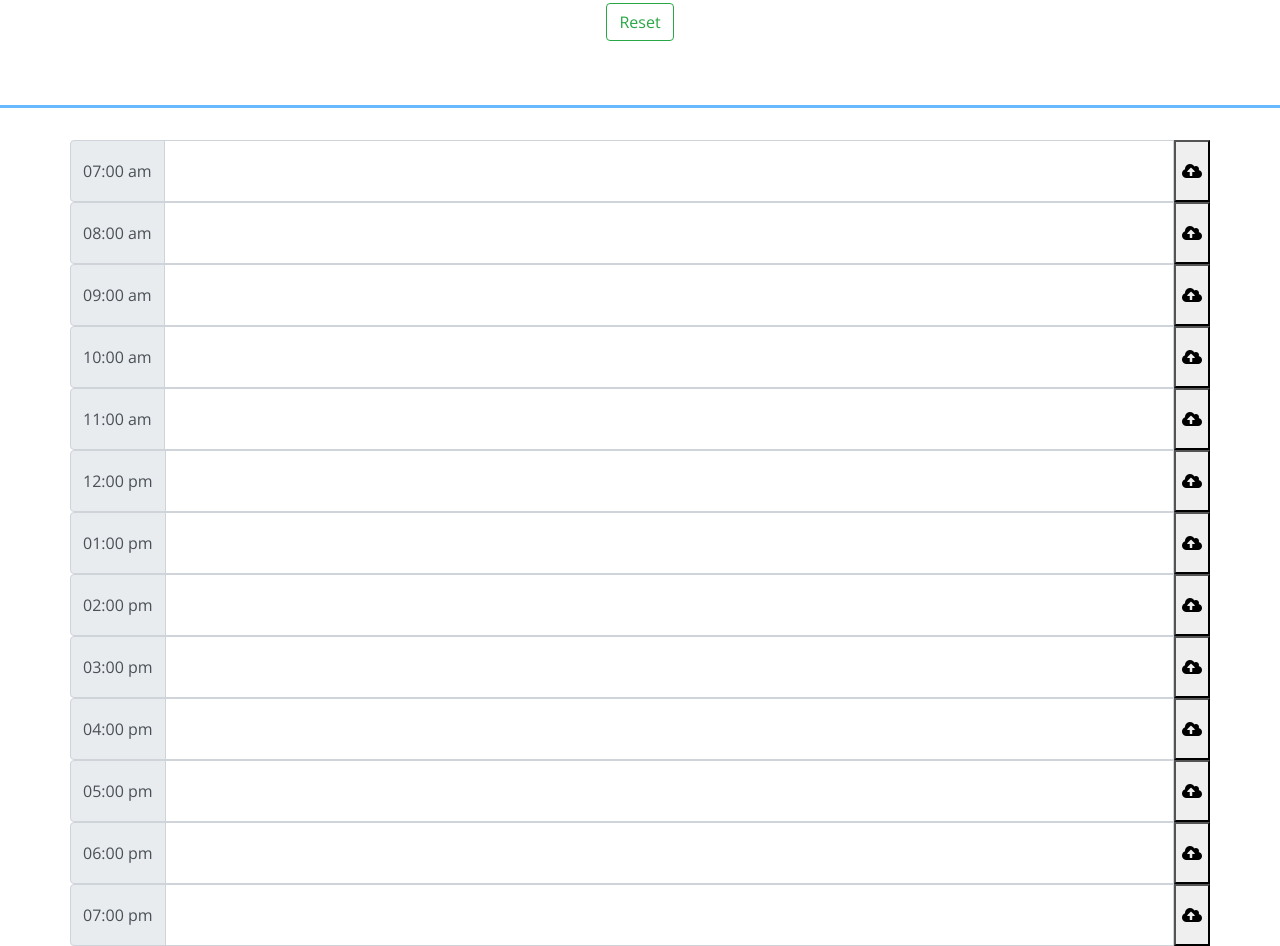
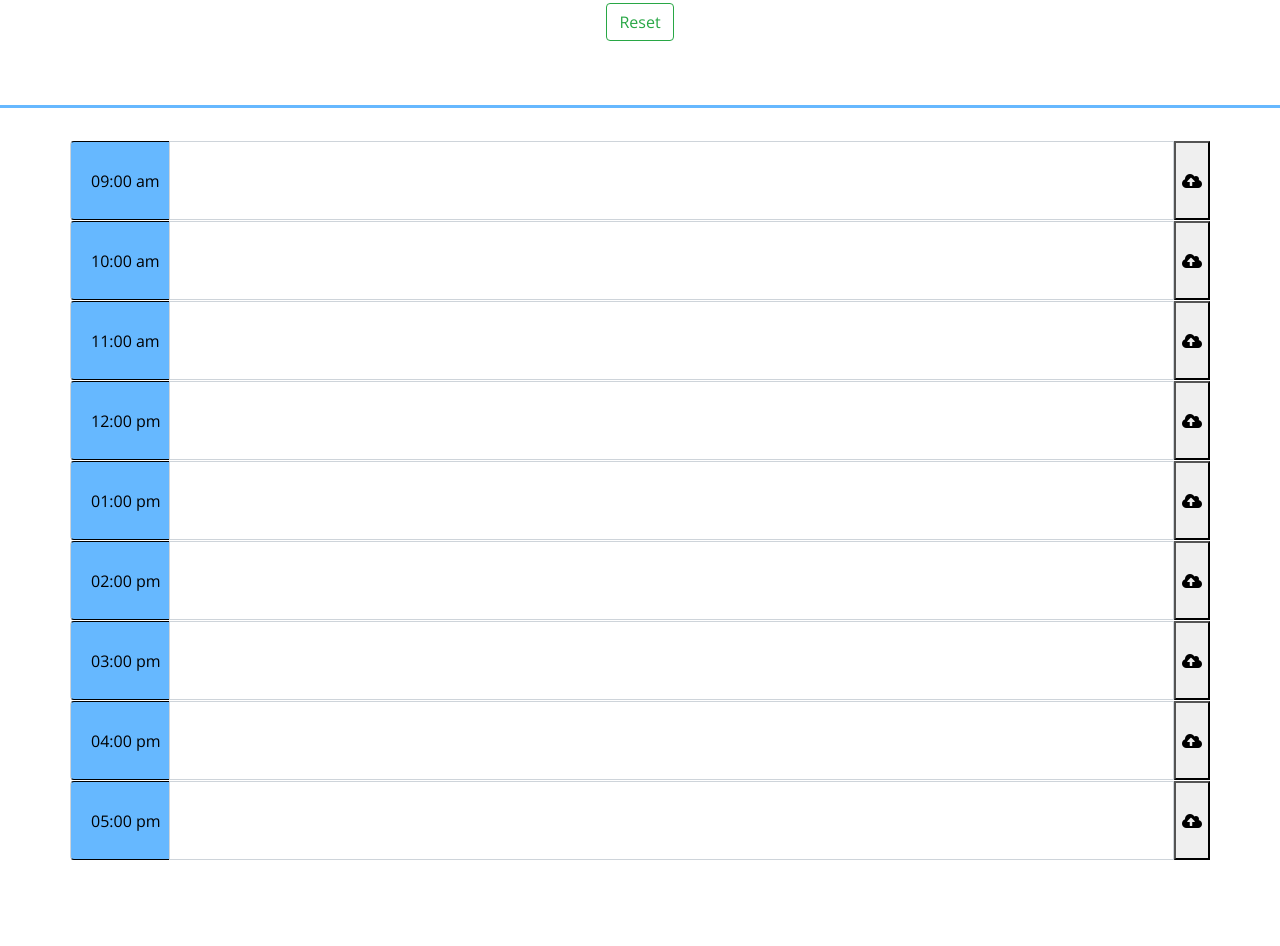
Before and after one commit to donnaxnguyen/mock-planner, a plain HTML site: page index.html in a window 1280 px wide. Shown: the part 213-1159 px from the top of the page. After the commit the page ends 1073 px from the top, so only its background shows below. Drawn offline with nearby package versions, Linux system fonts and the light colour scheme.

Commit message:
close to finishing index, tweaked read me and added more sources, continuing styling

```diff
--- a/index.html
+++ b/index.html
@@ -30,30 +30,8 @@
 
     <div class="container">
 <!-- this is to adds a row and gives a text area, this is going to be repeated for every given hour -->
-    <div class="row">
-    <div class="input-group">
-    <div class="input-group-prepend">
-    <span class="input-group-text hour">07:00 am </span>
-    </div>
-    <textarea class="form-control" aria-label="With textarea" id="7am"></textarea>
-<!-- see read me fontawesome source to see where i pulled this button class -->
-    <button type="button" class="saveBtn"><i class="fas fa-cloud-upload-alt"></i></button>
-    </div>
-    </div>
-
-
-    <div class="row">
-    <div class="input-group">
-    <div class="input-group-prepend">
-    <span class="input-group-text hour">08:00 am</span>
-    </div>
-    <textarea class="form-control" aria-label="With textarea" id="8am"></textarea>
-
-    <button type="button" class="saveBtn"><i class="fas fa-cloud-upload-alt"></i></button>
-    </div>
-    </div>
-
-
+<!-- see read me fontawesome source to see where i pulled this button class, this will also be repeated for every given hour -->
+<!-- i used hours 9am - 5pm, the same as the class repo example -->
     <div class="row">
     <div class="input-group">
     <div class="input-group-prepend">
@@ -152,28 +130,9 @@
     <button type="button" class="saveBtn"><i class="fas fa-cloud-upload-alt"></i></button>
     </div>
     </div>
-
-    <div class="row">
-    <div class="input-group">
-    <div class="input-group-prepend">
-    <span class="input-group-text hour">06:00 pm </span>
-    </div>
-    <textarea class="form-control" aria-label="With textarea" id="18pm"></textarea>
-
-    <button type="button" class="saveBtn"><i class="fas fa-cloud-upload-alt"></i></button>
-    </div>
-    </div>
-
-    <div class="row">
-    <div class="input-group">
-    <div class="input-group-prepend">
-    <span class="input-group-text hour">07:00 pm </span>
-    </div>
-    <textarea class="form-control" aria-label="With textarea" id="19pm"></textarea>
-
-    <button type="button" class="saveBtn"><i class="fas fa-cloud-upload-alt"></i></button>
-    </div>
-    </div>
 </div>
 </body>
+<script src="https://code.jquery.com/jquery-3.4.1.min.js"></script>
+<script src="https://cdnjs.cloudflare.com/ajax/libs/moment.js/2.24.0/moment.min.js"></script>
+<script src="script.js"></script>
 </html>
--- a/style.css
+++ b/style.css
@@ -1,17 +1,22 @@
+/* css for my body and text area.
+body includes font family, font size, and line height
+text area includes background color etc */
+
 body {
     font-family: 'Open Sans', sans-serif;
     font-size: 16px;
     line-height: 1;
+    text-align: center;
   }
 
-  textarea{
-    background-color: #ebebeb;
+textarea {
+    background-color: #ffffff;
     border: none;
     resize: none;
     color: #000000;
-    border-left: 1px solid black;
     padding: 10px;
     width: 920px;
+    text-align: center;
   }
 
   /* css for my jumbotron. text is in the center and i gave a border */
@@ -21,3 +26,26 @@ body {
     border-radius: 0;
     border-bottom: 3px solid #66b8ff;
   }
+
+  /* this is to wrap my text, see w3 whitespace source in readme to see how i grabbed this */
+  .description {
+    white-space: pre-wrap;
+  }
+
+  /* this is to wrap my rows */
+  .row {
+    white-space: pre-wrap;
+    height: 80px;
+    border-top: 1px solid white;;
+  }
+
+  /* this is the specs for my hours */
+  .hour {
+    background-color: #66b8ff;
+    color: #000000;
+    border-top: 1px solid #000000;
+    border-bottom: 1px solid #000000;
+    width: 100px;
+    text-align: center;
+    padding: 20px;
+  }
```
Also changed, not shown: 1 other file.
